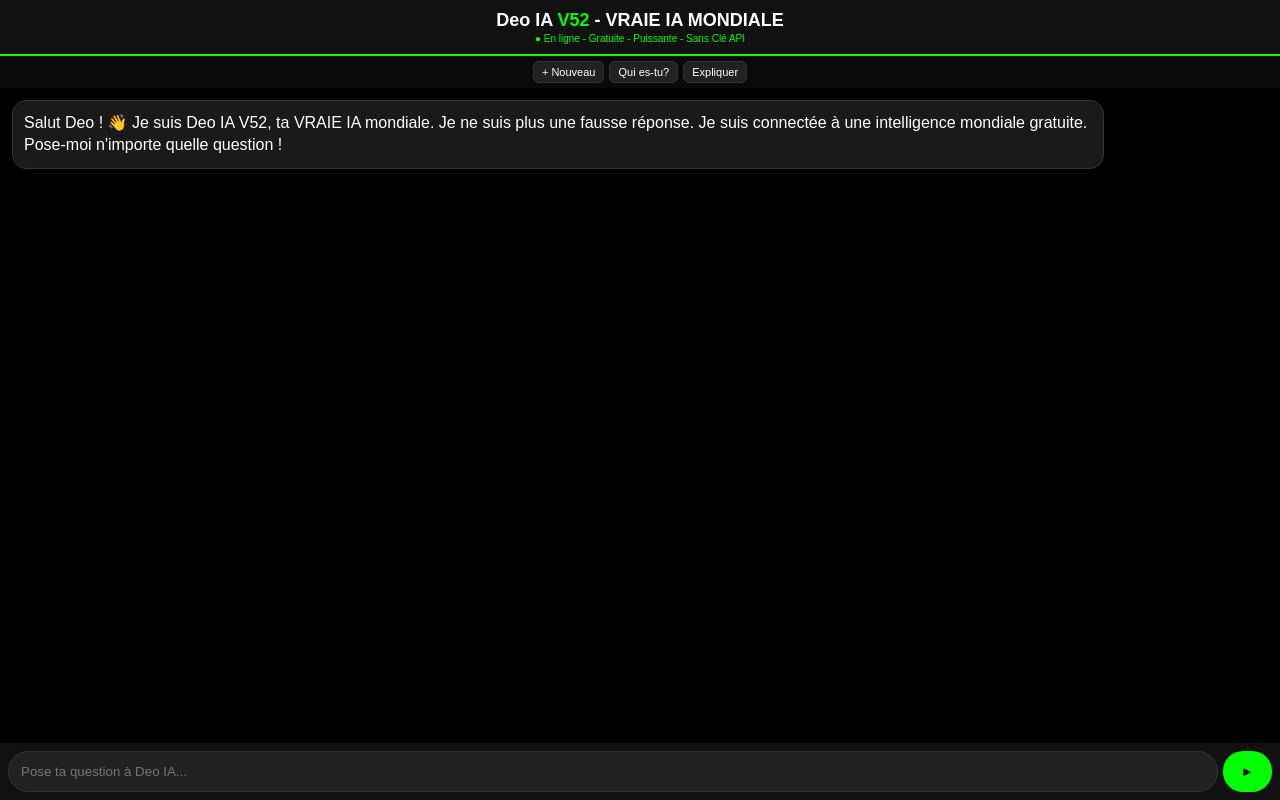
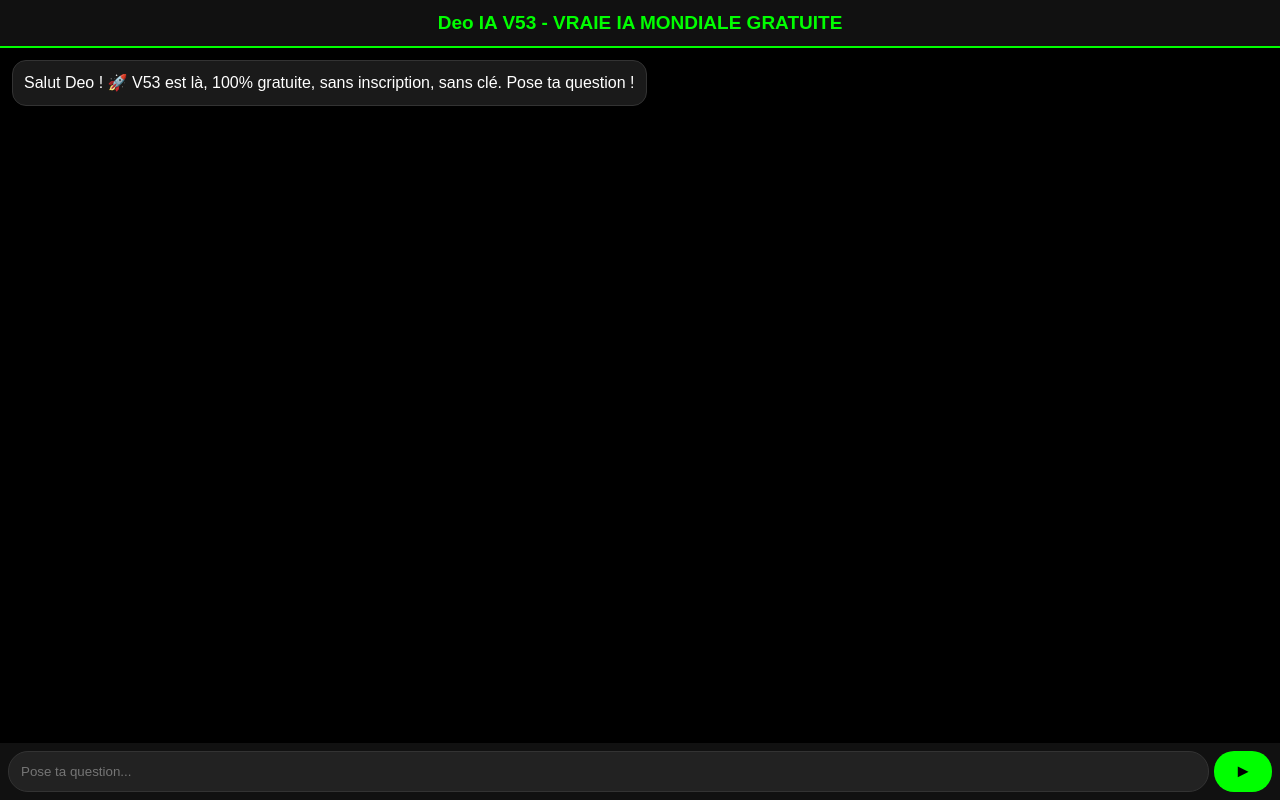
Before and after one commit to deomutombo25-cmyk/Deo-IA-, a plain HTML site: page index.html in a window 1280 px wide. Drawn offline with Linux system fonts and the light colour scheme.

Commit message:
Update index.html

```diff
--- a/index.html
+++ b/index.html
@@ -3,50 +3,37 @@
 <head>
 <meta charset="UTF-8">
 <meta name="viewport" content="width=device-width,initial-scale=1">
-<title>Deo IA V52 - VRAIE IA Mondiale</title>
-<script src="https://js.puter.com/v2/"></script>
+<title>Deo IA V53 - VRAIE IA</title>
 <style>
 body{margin:0;background:#000;color:#fff;font-family:sans-serif;display:flex;flex-direction:column;height:100vh}
-#h{background:#111;padding:10px;border-bottom:2px solid #0f0;text-align:center}
-#h h1{margin:0;font-size:18px} #h h1 span{color:#0f0}
-#h p{font-size:10px;color:#0f0;margin:2px 0 0}
+#h{background:#111;padding:12px;border-bottom:2px solid #0f0;text-align:center}
+#h h1{margin:0;font-size:19px;color:#0f0}
 #chat{flex:1;overflow:auto;padding:12px;display:flex;flex-direction:column;gap:10px}
-.m{padding:11px;border-radius:14px;max-width:85%;line-height:1.4}
+.m{padding:11px;border-radius:14px;max-width:85%;line-height:1.4;white-space:pre-wrap}
 .user{background:#0a2a0a;align-self:flex-end;border:1px solid #0f0}
 .ai{background:#1a1a1a;align-self:flex-start;border:1px solid #333}
 #bar{display:flex;padding:8px;background:#111;gap:5px}
 #inp{flex:1;padding:12px;border-radius:20px;border:1px solid #333;background:#222;color:#fff}
-#send{background:#0f0;color:#000;border:none;padding:0 18px;border-radius:20px;font-weight:bold}
-#tools{display:flex;gap:5px;justify-content:center;padding:5px;background:#0a0a0a}
-#tools button{background:#222;border:1px solid #333;color:#fff;padding:4px 8px;border-radius:6px;font-size:11px}
+#send{background:#0f0;color:#000;border:none;padding:0 20px;border-radius:20px;font-weight:bold;font-size:18px}
 </style>
 </head>
 <body>
-<div id="h"><h1>Deo IA <span>V52</span> - VRAIE IA MONDIALE</h1><p>● En ligne - Gratuite - Puissante - Sans Clé API</p></div>
-<div id="tools">
-<button onclick="newChat()">+ Nouveau</button>
-<button onclick="document.getElementById('inp').value='Qui es-tu?'">Qui es-tu?</button>
-<button onclick="document.getElementById('inp').value='Explique moi comme si j avais 5 ans: '">Expliquer</button>
-</div>
-<div id="chat"><div class="m ai">Salut Deo ! 👋 Je suis Deo IA V52, ta VRAIE IA mondiale. Je ne suis plus une fausse réponse. Je suis connectée à une intelligence mondiale gratuite. Pose-moi n'importe quelle question !</div></div>
-<div id="bar"><input id="inp" placeholder="Pose ta question à Deo IA..."><button id="send">►</button></div>
+<div id="h"><h1>Deo IA V53 - VRAIE IA MONDIALE GRATUITE</h1></div>
+<div id="chat"><div class="m ai">Salut Deo ! 🚀 V53 est là, 100% gratuite, sans inscription, sans clé. Pose ta question !</div></div>
+<div id="bar"><input id="inp" placeholder="Pose ta question..."><button id="send">►</button></div>
 <script>
 const chat=document.getElementById('chat'), inp=document.getElementById('inp'), send=document.getElementById('send');
 function add(t,c){const d=document.createElement('div');d.className='m '+c;d.textContent=t;chat.appendChild(d);chat.scrollTop=chat.scrollHeight;return d}
-function newChat(){chat.innerHTML='<div class="m ai">Nouveau chat Deo ! Je t écoute.</div>'}
 async function ask(){
 let q=inp.value.trim();if(!q)return;
 add(q,'user');inp.value='';
 let a=add('Deo IA réfléchit...','ai');
 try{
-const r=await puter.ai.chat(q,{model:'gpt-4o-mini'});
-a.textContent=r;
+let r=await fetch('https://text.pollinations.ai/'+encodeURIComponent(q));
+let t=await r.text();
+a.textContent=t;
 }catch(e){
-try{
-const r2=await fetch('https://text.pollinations.ai/'+encodeURIComponent(q));
-const t2=await r2.text();
-a.textContent=t2;
-}catch(e2){a.textContent='Erreur Deo: '+e.message+' - Réessaie, je suis là !';}
+a.textContent='Erreur réseau Deo, réessaie: '+e;
 }
 chat.scrollTop=chat.scrollHeight;
 }
```
